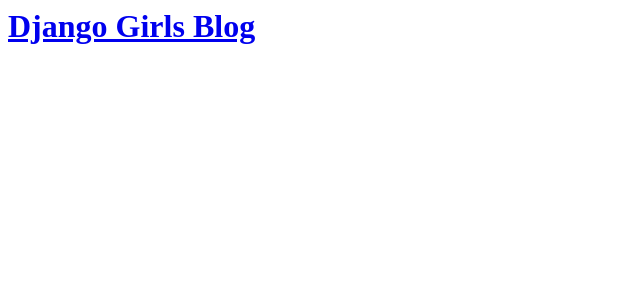
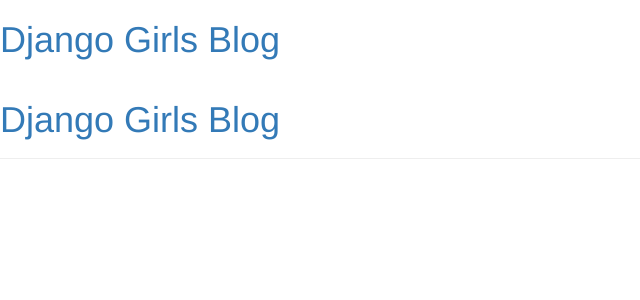
Before and after one commit to syemc/my-first-blog, a Django app: page / in a window 1280 px wide. Shown: the top 300 px of the page, without its empty margins (0-640 px from the left). Run offline with Django 3.2, Linux system fonts and the light colour scheme; data that the repository does not hold is empty; some libraries are stand-ins or nearby versions.

Commit message:
Added view and template for detailed blog post.

```diff
--- /dev/null
+++ b/blog/templates/blog/base.html
@@ -0,0 +1,23 @@
+{% load static %}
+<html>
+    <head>
+        <title>Django Girls blog</title>
+        <link rel="stylesheet" href="//maxcdn.bootstrapcdn.com/bootstrap/3.2.0/css/bootstrap.min.css">
+        <link rel="stylesheet" href="//maxcdn.bootstrapcdn.com/bootstrap/3.2.0/css/bootstrap-theme.min.css">
+        <link href='//fonts.googleapis.com/css?family=Lobster&subset=latin,latin-ext' rel='stylesheet' type='text/css'>
+        <link rel="stylesheet" href="{% static 'css/blog.css' %}">
+    </head>
+    <body>
+    <div class="page-header">
+        <h1><a href="/">Django Girls Blog</a></h1>
+    </div>
+    <div class="content container">
+        <div class="row">
+            <div class="col-md-8">
+            {% block content %}
+            {% endblock %}
+            </div>
+        </div>
+    </div>
+    </body>
+</html>
--- a/blog/templates/blog/post_list.html
+++ b/blog/templates/blog/post_list.html
@@ -6,13 +6,18 @@
         <div>
             <h1><a href="/">Django Girls Blog</a></h1>
         </div>
+        {% extends 'blog/base.html' %}
 
-        {% for post in posts %}
-         <div>
-        <p>published: {{ post.published_date }}</p>
-        <h1><a href="">{{ post.title }}</a></h1>
-        <p>{{ post.text|linebreaksbr }}</p>
-        </div>
-        {% endfor %}
+        {% block content %}
+            {% for post in posts %}
+                <div class="post">
+                    <div class="date">
+                        {{ post.published_date }}
+                    </div>
+                    <h1><a href="{% url 'post_detail' pk=post.pk %}">{{ post.title }}</a></h1>
+                    <p>{{ post.text|linebreaksbr }}</p>
+                    </div>
+            {% endfor %}
+        {% endblock %}
     </body>
 </html>
--- a/blog/urls.py
+++ b/blog/urls.py
@@ -3,4 +3,5 @@ from . import views
 
 urlpatterns = [
     path('', views.post_list, name='post_list'),
+    path('post/<int:pk>/', views.post_detail, name='post_detail'),
 ]
--- a/blog/views.py
+++ b/blog/views.py
@@ -1,7 +1,12 @@
 from django.shortcuts import render
 from django.utils import timezone
 from .models import Post
+from django.shortcuts import render, get_object_or_404
 
 def post_list(request):
     posts = Post.objects.filter(published_date__lte=timezone.now()).order_by('published_date')
     return render(request, 'blog/post_list.html', {'posts': posts})
+
+def post_detail(request, pk):
+    post = get_object_or_404(Post, pk=pk)
+    return render(request, 'blog/post_detail.html', {'post': post})
```
Also changed, not shown: blog/templates/blog/post_detail.html (added, +13 -0 lines).
